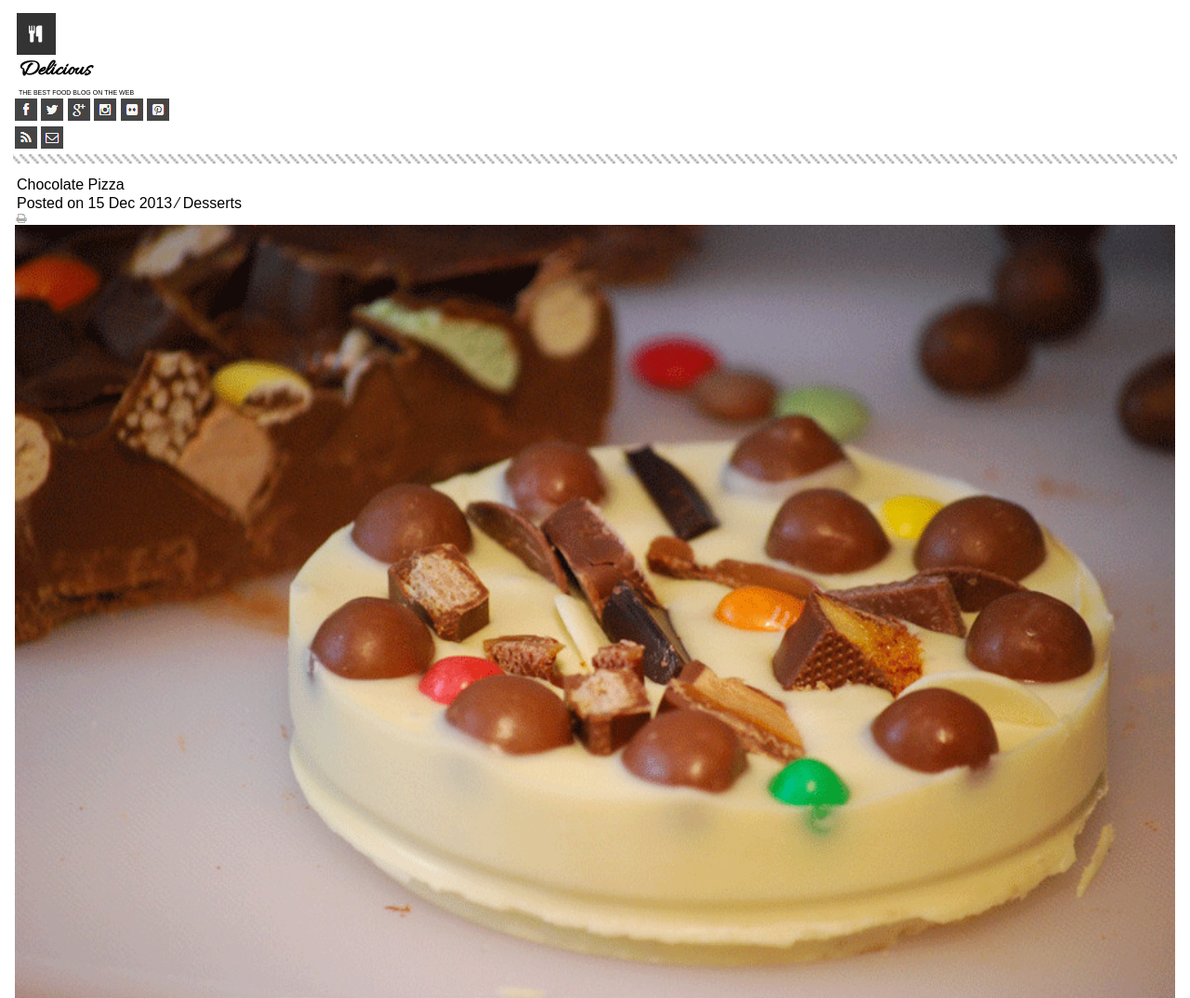
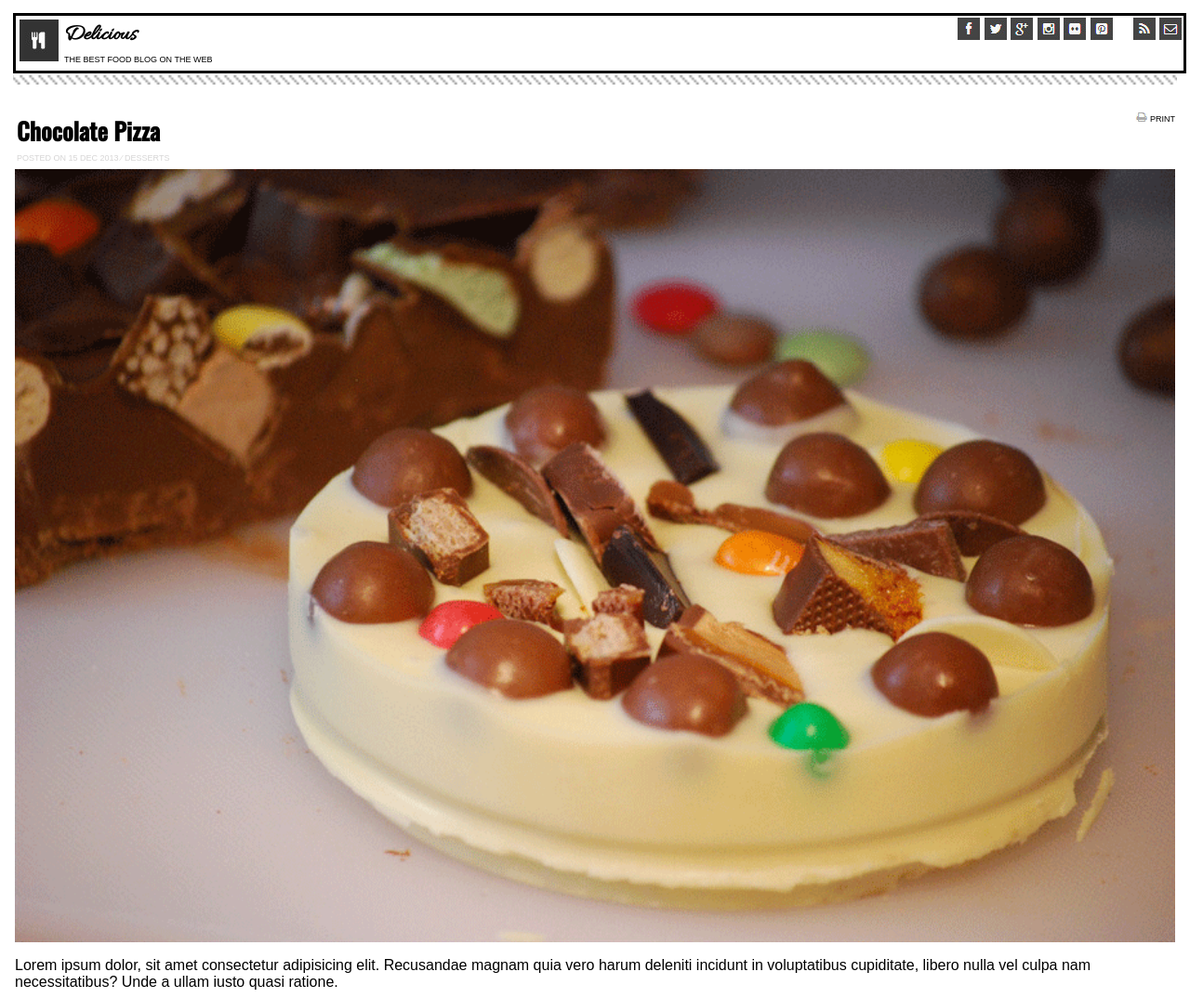
Before and after one commit to nojronatron/chocolate-pizza, a plain HTML site: page index.html in a window 1280 px wide. Shown: the top 1074 px of the page at 93% size. Drawn offline with nearby package versions, Linux system fonts and the light colour scheme.

Commit message:
fixed the header, mostly.

```diff
--- a/css/style.css
+++ b/css/style.css
@@ -21,10 +21,47 @@ div {
 #caps-phrase {
   width: max-content;
   font-variant: all-small-caps;
-  font-size:0.6em;
+  font-size:0.8em;
+}
+
+#above-bar {
+  border: black solid 3px;
+  width: 100%;
+  display:flex;
+  justify-content: space-between;
+}
+#branding {
+  display: flex;
+}
+#knife-and-fork {
+  position: relative;
+  left:0px;
+}
+#social-media {
+  display: flex;
 }
 #social-media-left {
   margin-right: 20px;
+}
+
+#title-bold {
+  font-family: 'Oswald', sans-serif;
+  font-size: 1.6em;
+  font-weight: bolder;
+}
+#caps-posting {
+  color: rgb(214, 213, 213);
+  font-variant: all-small-caps;
+  font-size: 0.8em;
+}
+#article-head {
+  margin-top: 14px;
+  display: flex;
+  justify-content: space-between;
+}
+#printer-icon {
+  font-variant: all-small-caps;
+  font-size: 0.8em;
 }
 .horiz-bar {
   width: auto;
--- a/index.html
+++ b/index.html
@@ -6,6 +6,9 @@
   <link rel="preconnect" href="https://fonts.googleapis.com">
 <link rel="preconnect" href="https://fonts.gstatic.com" crossorigin>
 <link href="https://fonts.googleapis.com/css2?family=Allura&display=swap" rel="stylesheet">
+<link rel="preconnect" href="https://fonts.googleapis.com">
+<link rel="preconnect" href="https://fonts.gstatic.com" crossorigin>
+<link href="https://fonts.googleapis.com/css2?family=Oswald:wght@500&display=swap" rel="stylesheet">
 <link href="css/style.css" rel="stylesheet">
 </head>
 <body>
@@ -42,11 +45,12 @@
     <article>
       <div id="article-head">
         <div id="article-head-words">
-          <div>Chocolate Pizza</div>
-          <div>Posted on 15 Dec 2013 &frasl; Desserts</div>
+          <div id="title-bold">Chocolate Pizza</div>
+          <div id="caps-posting">Posted on 15 Dec 2013 &frasl; Desserts</div>
         </div>
         <div id="printer-icon">
-          <img src="./imgs/print-icon.png">
+          <img src="./imgs/print-icon.png" alt="Click to print this page to your local printer.">
+          <caption>Print</caption>
         </div>
       </div>
 
```
